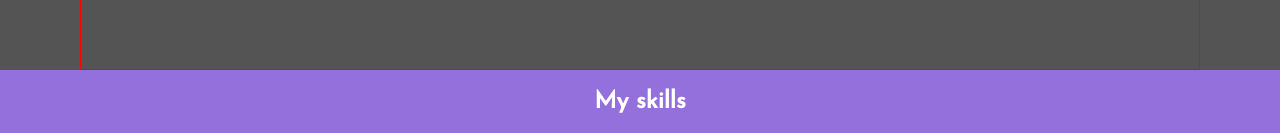
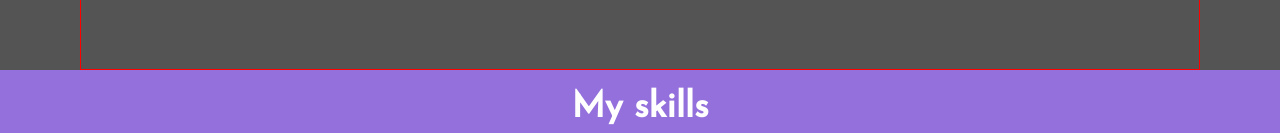
Before and after one commit to aivan3d66/portfolio, a React (Create React App) app: page / in a window 1280 px wide. Shown: the part 794-927 px from the top of the page. Built offline with nearby package versions, Linux system fonts and the light colour scheme.

Commit message:
add new titleText styles

```diff
--- a/src/common/BlockTitle.module.scss
+++ b/src/common/BlockTitle.module.scss
@@ -1,4 +1,8 @@
 .titleText {
+  margin: 0;
+  padding: 30px 0;
+  text-align: center;
   font-family: "Josefin Sans", sans-serif;
+  font-size: 36px;
   color: #ffffff;
 }
```
